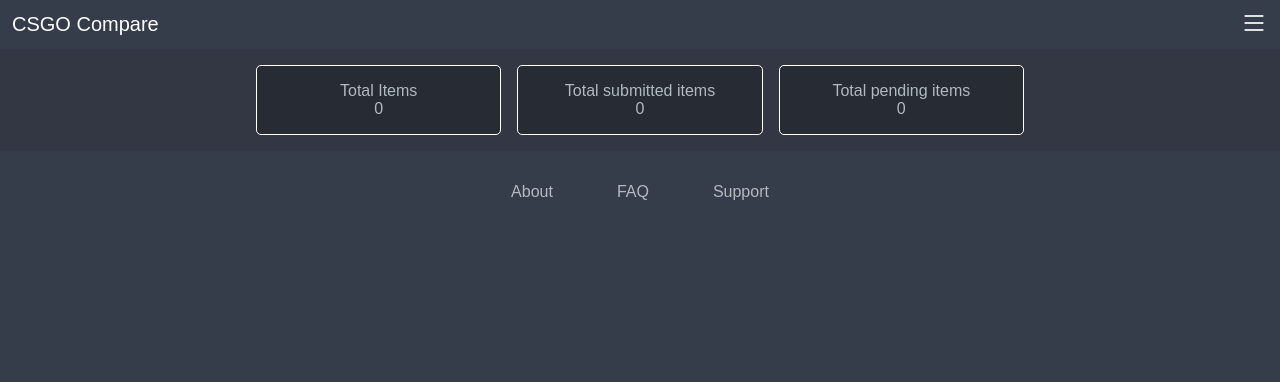
After one commit to Logtism/CSGO-Compare-school, a Django app: page /info/statistics/ in a window 1280 px wide. The commit adds this page. Shown: the top 382 px of the page. Run offline with Django 4.2, Linux system fonts and the light colour scheme; data comes from the database, SQL or seed files in the repository; data that the repository does not hold is empty; parts of the project's set-up code (start-up, migrations or seed data) failed here and were passed over.

Commit message:
Created `info` app
- Created `info` app
- Created `statistics` view
- Created `about` view (About page template is not finished)

```diff
--- a/csgo_compare/base/static/base/css/main.css
+++ b/csgo_compare/base/static/base/css/main.css
@@ -324,6 +324,10 @@ footer {
 }
 
 
+.text-center {
+    text-align: center;
+}
+
 .m-2 {
     margin: 0.3rem;
 }
--- a/csgo_compare/base/templates/base/base.html
+++ b/csgo_compare/base/templates/base/base.html
@@ -59,13 +59,13 @@
               </a>
               <ul class="dropdown-list" id="navinfodropdown">
                 <li>
-                  <a class="nav-link" href="#">Stats</a>
+                  <a class="nav-link" href="{% url 'info-stat' %}">Stats</a>
                 </li>
                 <li>
                   <a class="nav-link" href="#">FAQ</a>
                 </li>
                 <li>
-                  <a class="nav-link" href="#">About</a>
+                  <a class="nav-link" href="{% url 'info-about' %}">About</a>
                 </li>
               </ul>
             </li>
--- a/csgo_compare/csgo_compare/settings.py
+++ b/csgo_compare/csgo_compare/settings.py
@@ -48,6 +48,7 @@ INSTALLED_APPS = [
     'firebrick',
 
     'base.apps.BaseConfig',
+    'info.apps.InfoConfig',
     'accounts.apps.AccountsConfig',
     'items.apps.ItemsConfig',
     'items_admin.apps.ItemsAdminConfig',
--- a/csgo_compare/csgo_compare/urls.py
+++ b/csgo_compare/csgo_compare/urls.py
@@ -24,6 +24,7 @@ urlpatterns = [
     path('login/', auth_views.LoginView.as_view(template_name='accounts/login.html'), name='login'),
     path('logout/', auth_views.LogoutView.as_view(template_name='accounts/logout.html'), name='logout'),
     path('', include('base.urls')),
+    path('info/', include('info.urls')),
     path('items/', include('items.urls')),
     path('items_admin/', include('items_admin.urls')),
 ]
--- /dev/null
+++ b/csgo_compare/info/apps.py
@@ -0,0 +1,6 @@
+from django.apps import AppConfig
+
+
+class InfoConfig(AppConfig):
+    default_auto_field = 'django.db.models.BigAutoField'
+    name = 'info'
--- /dev/null
+++ b/csgo_compare/info/templates/info/stat.html
@@ -0,0 +1,29 @@
+{% extends 'base/base.html' %}
+{% load static %}
+{% block head %}
+<link rel="stylesheet" href="{% static 'items/css/items.css' %}">
+{% endblock head %}
+{% block content %}
+<div class="container">
+  <div class="grid">
+    <div class="content item">
+      <p class="text-center">Total Items</p>
+      <p class="text-center">{{ total_items }}</p>
+    </div>
+    <div class="content item">
+      <p class="text-center">Total submitted items</p>
+      <p class="text-center">{{ total_submited_items }}</p>
+    </div>
+    <div class="content item">
+      <p class="text-center">Total pending items</p>
+      <p class="text-center">{{ total_pending_items }}</p>
+    </div>
+    {% for subcat in subcats %}
+      <div class="content item">
+        <p class="text-center">{{ subcat.name }} items</p>
+        <p class="text-center">{{ subcat.items.all|length }}</p>
+      </div>
+    {% endfor %}
+  </div>
+</div>
+{% endblock content %}
--- /dev/null
+++ b/csgo_compare/info/urls.py
@@ -0,0 +1,8 @@
+from django.urls import path
+from . import views
+
+
+urlpatterns = [
+    path('statistics/', views.stat, name='info-stat'),
+    path('about/', views.about, name='info-about'),
+]
--- /dev/null
+++ b/csgo_compare/info/views.py
@@ -0,0 +1,16 @@
+from django.shortcuts import render
+from items.models import Category, Subcategory, Container, Item
+
+
+def stat(request):
+    return render(request, 'info/stat.html',
+                  {
+                      'total_items': len(Item.objects.filter(accepted=True).all()),
+                      'total_submited_items': len(Item.objects.all()),
+                      'total_pending_items': len(Item.objects.filter(accepted=False).all()),
+                      'subcats': Subcategory.objects.all(),
+                  })
+
+
+def about(request):
+    return render(request, 'info/about.html')
```
Also changed, not shown: csgo_compare/info/templates/info/about.html (added, +8 -0 lines), csgo_compare/info/tests.py (added, +17 -0 lines), csgo_compare/info/__init__.py (added), csgo_compare/info/migrations/__init__.py (added).
